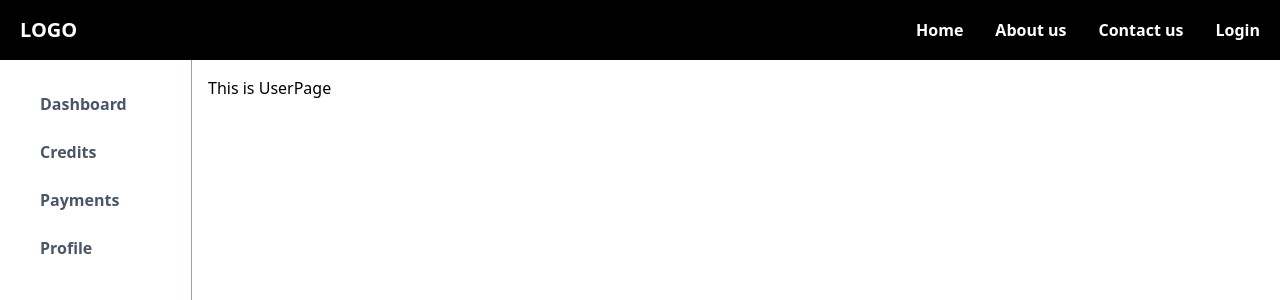
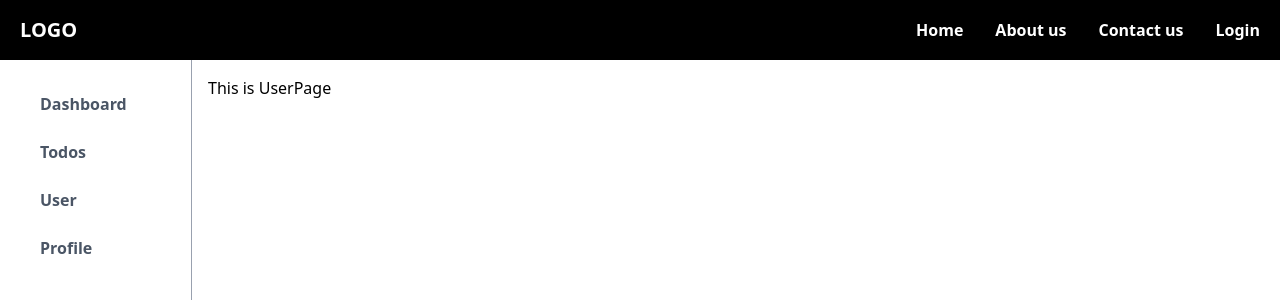
Before and after one commit to VijayJadon22/Next.js-Practice, a Next.js app: page /dashboard/user in a window 1280 px wide. Shown: the top 300 px of the page. Built offline with nearby package versions, Linux system fonts and the light colour scheme.

Commit message:
Used Link that nest/link provides us for navigation

```diff
--- a/app/dashboard/layout.tsx
+++ b/app/dashboard/layout.tsx
@@ -1,3 +1,5 @@
+import Link from "next/link";
+
 const DashboardLayout = ({ children }: { children: React.ReactNode }) => {
   return (
     <div className="h-screen flex flex-col">
@@ -13,13 +15,21 @@ const DashboardLayout = ({ children }: { children: React.ReactNode }) => {
       <div className="flex flex-grow">
         <aside className=" border-r border-r-gray-400 w-[15vw]">
           <ul className="flex flex-col gap-6 text-md font-semibold text-gray-600 px-10 pt-8 w-full">
-            <li>Dashboard</li>
-            <li>Credits</li>
-            <li>Payments</li>
-            <li>Profile</li>
+            <li>
+              <Link href={"/dashboard"}>Dashboard</Link>
+            </li>
+            <li>
+              <Link href={"/dashboard/todo"}>Todos</Link>
+            </li>
+            <li>
+              <Link href={"/dashboard/user"}>User</Link>
+            </li>
+            <li>
+              <Link href={"/dashboard/profile"}>Profile</Link>
+            </li>
           </ul>
         </aside>
-        <div className="p-4">{children}</div>
+        <div className="p-4 max-h-screen overflow-x-auto">{children}</div>
       </div>
     </div>
   );
```
